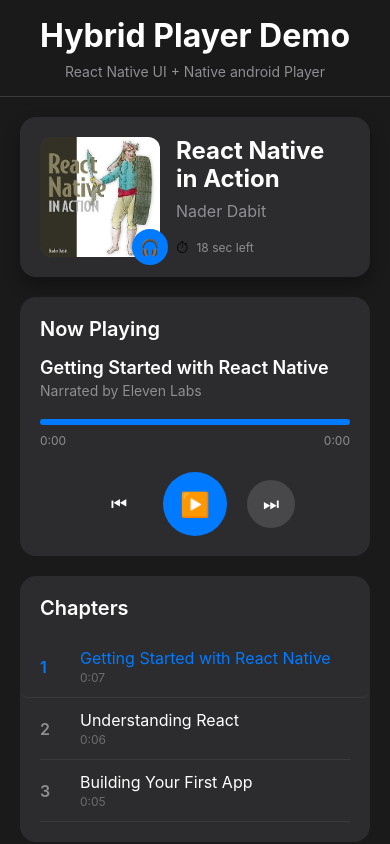
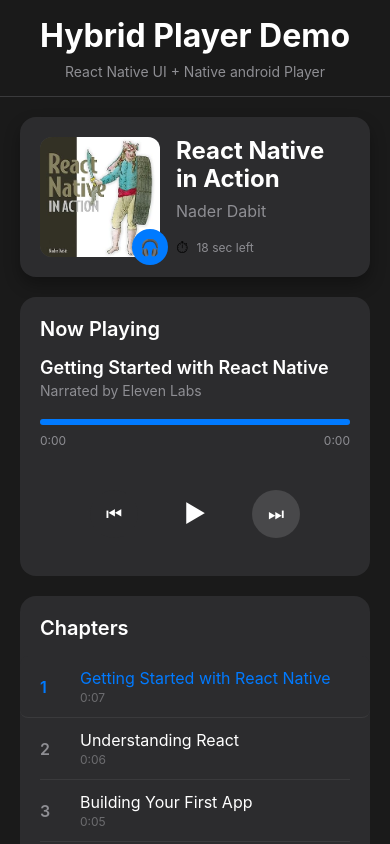
Before and after one commit to mikeveit1/HybridPlayerDemo, a React Native app: screen / in a window 390 px wide. Built offline with nearby package versions, Linux system fonts and the light colour scheme.

Commit message:
updated UI for consistency

```diff
--- a/src/components/AudioPlayer.tsx
+++ b/src/components/AudioPlayer.tsx
@@ -197,7 +197,7 @@
     return (
       <View style={styles.container}>
         <View style={styles.loadingContainer}>
-          <ActivityIndicator size="large" color={Colors.primary.orange} />
+          <ActivityIndicator size="large" color={Colors.primary.blue} />
           <Text style={styles.loadingText}>Loading audiobook...</Text>
         </View>
       </View>
@@ -220,7 +220,6 @@
 
   return (
     <ScrollView style={styles.container} showsVerticalScrollIndicator={false}>
-      {/* Hero Card */}
       <View style={styles.heroCard}>
         <View style={styles.coverContainer}>
           <Image
@@ -244,13 +243,11 @@
         </View>
       </View>
 
-      {/* Now Playing */}
       <View style={styles.nowPlayingCard}>
         <Text style={styles.sectionTitle}>Now Playing</Text>
         <Text style={styles.chapterTitle}>{currentChapter.title}</Text>
         <Text style={styles.narratorText}>Narrated by {audiobook.audiobook.narrator}</Text>
 
-        {/* Progress */}
         <View style={styles.progressSection}>
           <View style={styles.progressBar}>
             <View
@@ -266,14 +263,13 @@
           </View>
         </View>
 
-        {/* Controls */}
         <View style={styles.controlsContainer}>
           <TouchableOpacity
             style={[styles.controlButton, currentChapterIndex === 0 && styles.disabledButton]}
             onPress={previousChapter}
             disabled={currentChapterIndex === 0}
           >
-            <Text style={styles.controlIcon}>⏮</Text>
+            <Text style={styles.controlIcon}>⏮︎</Text>
           </TouchableOpacity>
 
           <TouchableOpacity
@@ -285,7 +281,7 @@
               <ActivityIndicator size="small" color={Colors.text.inverse} />
             ) : (
               <Text style={styles.playIcon}>
-                {playerState.isPlaying ? '⏸' : '▶️'}
+                {playerState.isPlaying ? '⏸︎' : '▶︎'}
               </Text>
             )}
           </TouchableOpacity>
@@ -298,12 +294,11 @@
             onPress={nextChapter}
             disabled={currentChapterIndex === audiobook.audiobook.chapters.length - 1}
           >
-            <Text style={styles.controlIcon}>⏭</Text>
+            <Text style={styles.controlIcon}>⏭︎</Text>
           </TouchableOpacity>
         </View>
       </View>
 
-      {/* Chapter List */}
       <View style={styles.chapterList}>
         <Text style={styles.sectionTitle}>Chapters</Text>
         {audiobook.audiobook.chapters.map((chapter, index) => (
@@ -403,7 +398,7 @@
     position: 'absolute',
     bottom: -8,
     right: -8,
-    backgroundColor: Colors.primary.orange,
+    backgroundColor: Colors.primary.blue,
     borderRadius: 20,
     padding: 8,
   },
@@ -469,7 +464,7 @@
   },
   progressFill: {
     height: '100%',
-    backgroundColor: Colors.primary.orange,
+    backgroundColor: Colors.primary.blue,
     borderRadius: 3,
   },
   timeContainer: {
@@ -484,7 +479,8 @@
     flexDirection: 'row',
     justifyContent: 'center',
     alignItems: 'center',
-    gap: 20,
+    marginHorizontal: 20,
+    paddingVertical: 10,
 },
 controlButton: {
   width: 48,
@@ -493,22 +489,29 @@
   backgroundColor: Colors.neutral.lightGray,
   justifyContent: 'center',
   alignItems: 'center',
-  },
-  controlIcon: {
-    fontSize: 18,
-    color: Colors.text.primary,
+  marginHorizontal: 10,
 },
 playButton: {
   width: 64,
   height: 64,
   borderRadius: 32,
-    backgroundColor: Colors.primary.orange,
   justifyContent: 'center',
   alignItems: 'center',
+  marginHorizontal: 15,
+},
+controlIcon: {
+  fontSize: 18,
+  color: Colors.text.primary,
+  textAlign: 'center',
+  lineHeight: 18,
+  includeFontPadding: false,
 },
 playIcon: {
   fontSize: 24,
-    color: Colors.text.inverse,
+  color: Colors.text.primary,
+  textAlign: 'center',
+  lineHeight: 24,
+  includeFontPadding: false,
 },
 disabledButton: {
     backgroundColor: Colors.neutral.darkGray,
@@ -547,7 +550,7 @@
     minWidth: 24,
   },
   activeChapterText: {
-    color: Colors.primary.orange,
+    color: Colors.primary.blue,
   },
   chapterDetails: {
     flex: 1,
@@ -563,7 +566,7 @@
   },
   playingIndicator: {
     fontSize: 16,
-    color: Colors.primary.orange,
+    color: Colors.primary.blue,
   },
   errorBanner: {
     backgroundColor: Colors.status.error,
--- a/src/constants/colors.ts
+++ b/src/constants/colors.ts
@@ -11,8 +11,7 @@
     inverse: '#1A1A1A',
   },
   primary: {
-    orange: '#007AFF',
-    blue: '#32ADE6',
+    blue: '#007AFF',
   },
   neutral: {
     lightGray: '#48484A',
--- a/src/screens/PlayerScreen.tsx
+++ b/src/screens/PlayerScreen.tsx
@@ -59,7 +59,7 @@
     fontWeight: '600',
     color: Colors.text.primary,
     borderBottomWidth: 2,
-    borderBottomColor: Colors.primary.orange,
+    borderBottomColor: Colors.primary.blue,
     paddingBottom: 4,
   },
   inactiveTab: {
```
Lines whose indentation alone changed are shown as unchanged.
